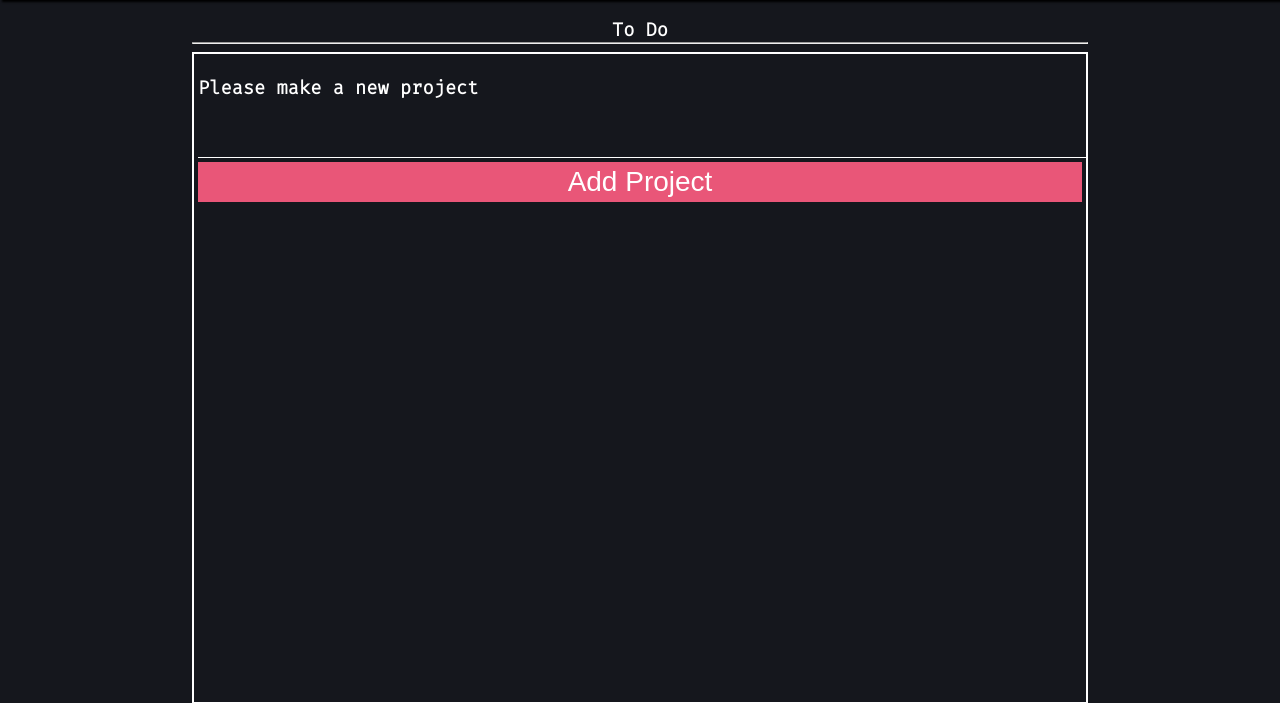
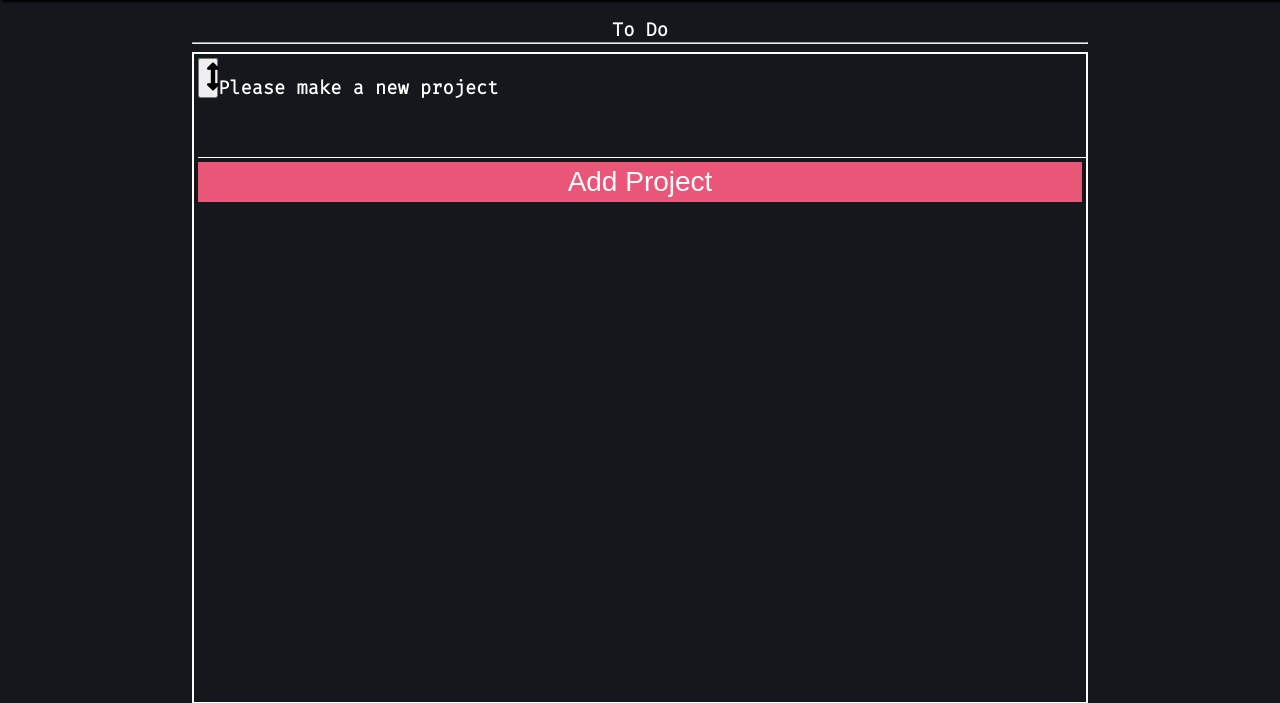
Before and after one commit to SilenceOfTheLambdas/tasker, a PHP site: page /landing.php in a window 1280 px wide. Shown: the part 60-763 px from the top of the page. Run offline with PHP 8.4, Linux system fonts and the light colour scheme; the visitor is signed in with stand-in values (Sample User, id 1); data that the repository does not hold is empty.

Commit message:
started to implement priority sorting

```diff
--- a/css/main.css
+++ b/css/main.css
@@ -368,6 +368,14 @@ div.container {
 {
     text-align: center;
     height: 5px;
+}
+
+div#sorting {
+    float: left;
+    width: 20px;
+    height: 20px;
+    background: green;
+    display: block;
 }
 
 div.box-1 { /* To DO */
--- a/landing.php
+++ b/landing.php
@@ -84,7 +84,12 @@
             <h3 class="headerTitle">To Do</h3>
             <hr>
 
-			<div class="box-1"> <!-- TODO Box -->
+            <div class="box-1"> <!-- TODO Box -->
+                <div id="sorting">
+                    <form action="functions.inc.php" method="get">
+                        <button type="submit"><i class="fas fa-arrows-alt-v"></i></button>
+                    </form>
+                </div>
             	<?php
                     CheckProjects();
                     EditTask();
```
